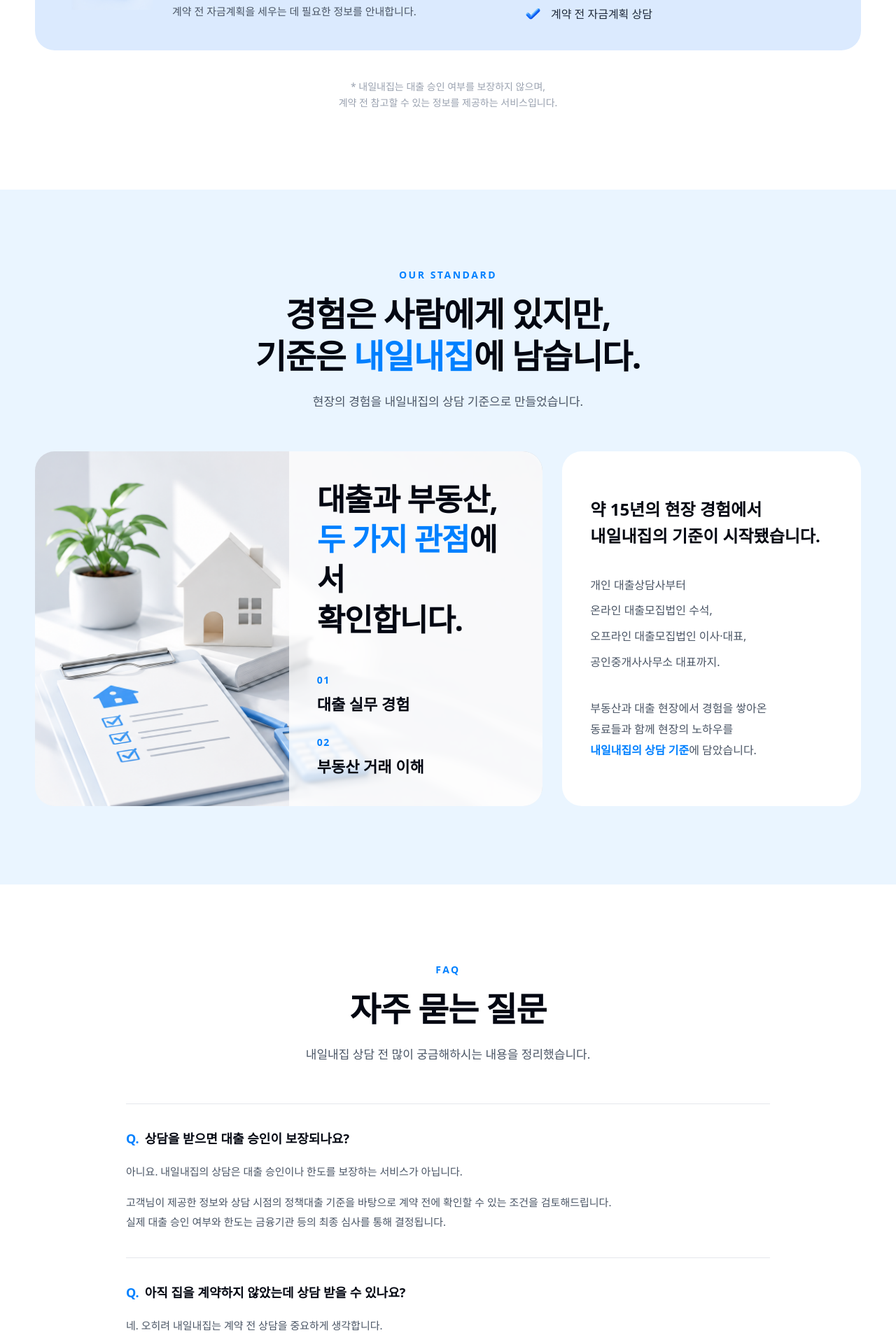
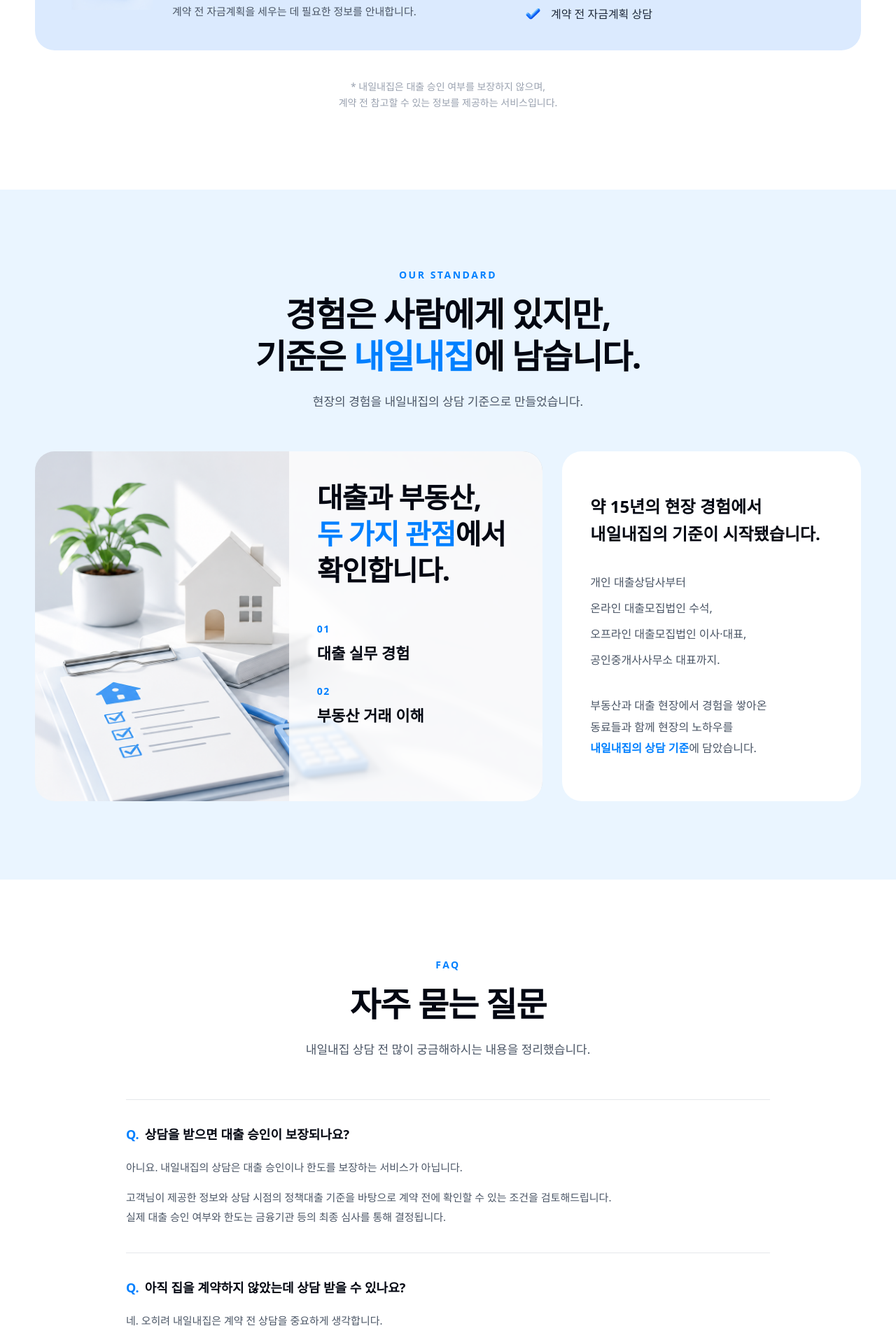
Before and after one commit to Yoonho5034/want-gov, a Next.js app: page / in a window 1280 px wide. Shown: the part 2575-4480 px from the top of the page at 70% size. Built offline with nearby package versions, Linux system fonts and the light colour scheme.

Commit message:
add : bottom

```diff
--- a/app/page.tsx
+++ b/app/page.tsx
@@ -144,7 +144,7 @@
     question: "아직 집을 계약하지 않았는데 상담 받을 수 있나요?",
     answer: (
       <>
-        <p>네. 오히려 내일내집는 계약 전 상담을 중요하게 생각합니다.</p>
+        <p>네. 오히려 내일내집은 계약 전 상담을 중요하게 생각합니다.</p>
 
         <p>
           현재 소득과 자산, 기존 대출 등의 개인 조건과 구입 예정인 주택의 가격,
@@ -196,11 +196,11 @@
     ),
   },
   {
-    question: "내일내집는 은행이나 금융기관인가요?",
+    question: "내일내집은 은행이나 금융기관인가요?",
     answer: (
       <>
         <p>
-          아니요. 내일내집는 대출을 직접 실행하거나 승인하는 금융기관이
+          아니요. 내일내집은 대출을 직접 실행하거나 승인하는 금융기관이
           아닙니다.
         </p>
 
@@ -455,7 +455,7 @@
 
                 <div>
                   <h3 className="text-[21px] font-semibold leading-[1.55] text-gray-950 md:text-[24px]">
-                    그래서 <strong className="font-bold">'내일내집'</strong>는
+                    그래서 <strong className="font-bold">'내일내집'</strong>은
                     <br />
                     <span style={{ color: mainColor }}>
                       계약 전에 확인할 수 있는 것부터
@@ -493,7 +493,7 @@
           </div>
 
           <p className="mt-10 text-center text-[13px] leading-[1.7] text-gray-400 md:text-[14px]">
-            * 내일내집는 대출 승인 여부를 보장하지 않으며,
+            * 내일내집은 대출 승인 여부를 보장하지 않으며,
             <br />
             계약 전 참고할 수 있는 정보를 제공하는 서비스입니다.
           </p>
@@ -527,7 +527,7 @@
             <div className="min-h-[500px] overflow-hidden rounded-[28px] bg-[url('/bg1.png')] bg-cover bg-center bg-no-repeat">
               <div className="flex min-h-[500px] justify-end">
                 <div className="w-full bg-white/75 px-8 py-10 backdrop-blur-[2px] sm:w-[58%] md:px-10 lg:w-1/2">
-                  <h3 className="text-[32px] font-semibold leading-[1.3] tracking-tight text-gray-950 md:text-[44px]">
+                  <h3 className="text-[28px] font-semibold leading-[1.3] tracking-tight text-gray-950 md:text-[40px]">
                     대출과 부동산,
                     <br />
                     <span style={{ color: mainColor }}>두 가지 관점</span>에서
@@ -630,6 +630,18 @@
           </div>
         </div>
       </section>
+      <section className="bg-stone-100 px-5 ">
+        <div className="mx-auto flex h-[88px] max-w-[1180px] items-center justify-center">
+          <Image
+            src="/logo.png"
+            alt="내일내집 로고"
+            width={150}
+            height={50}
+            priority
+            className="h-auto object-contain"
+          />
+        </div>
+      </section>
     </main>
   );
 }
```
